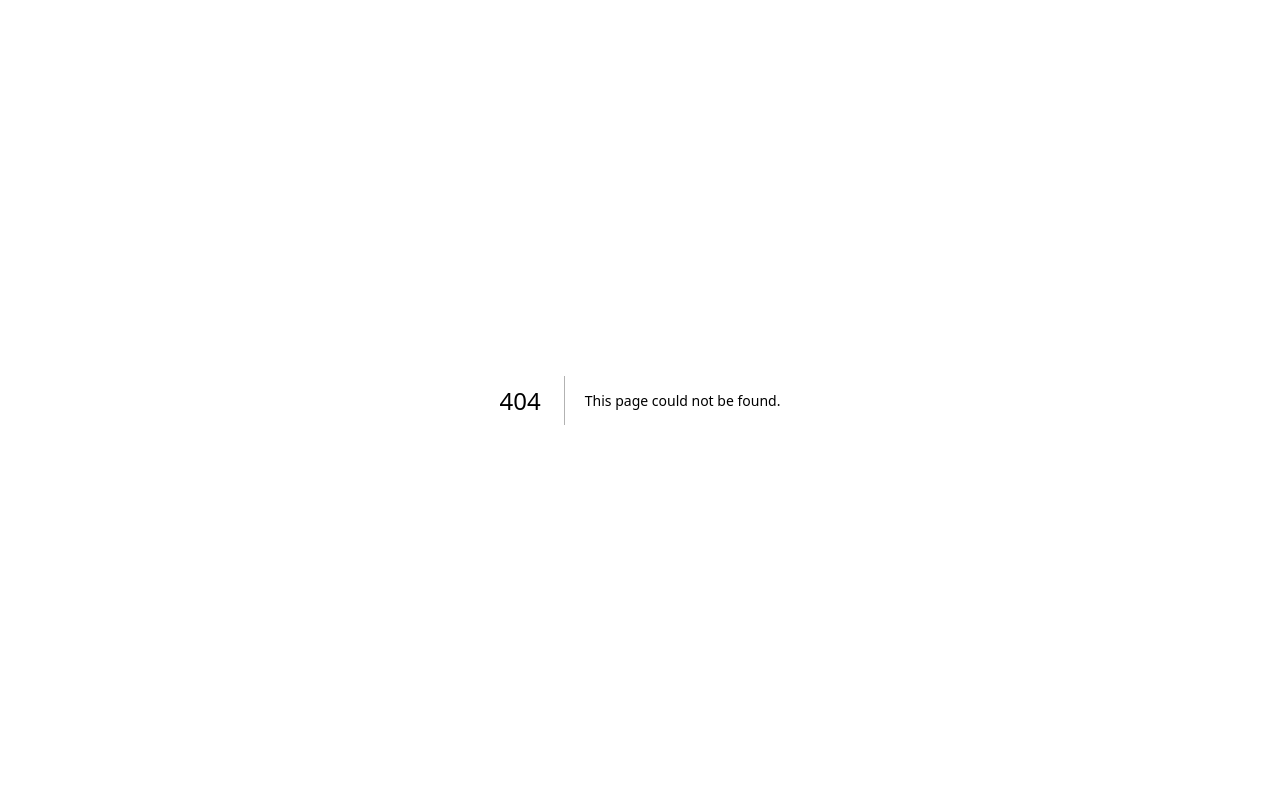
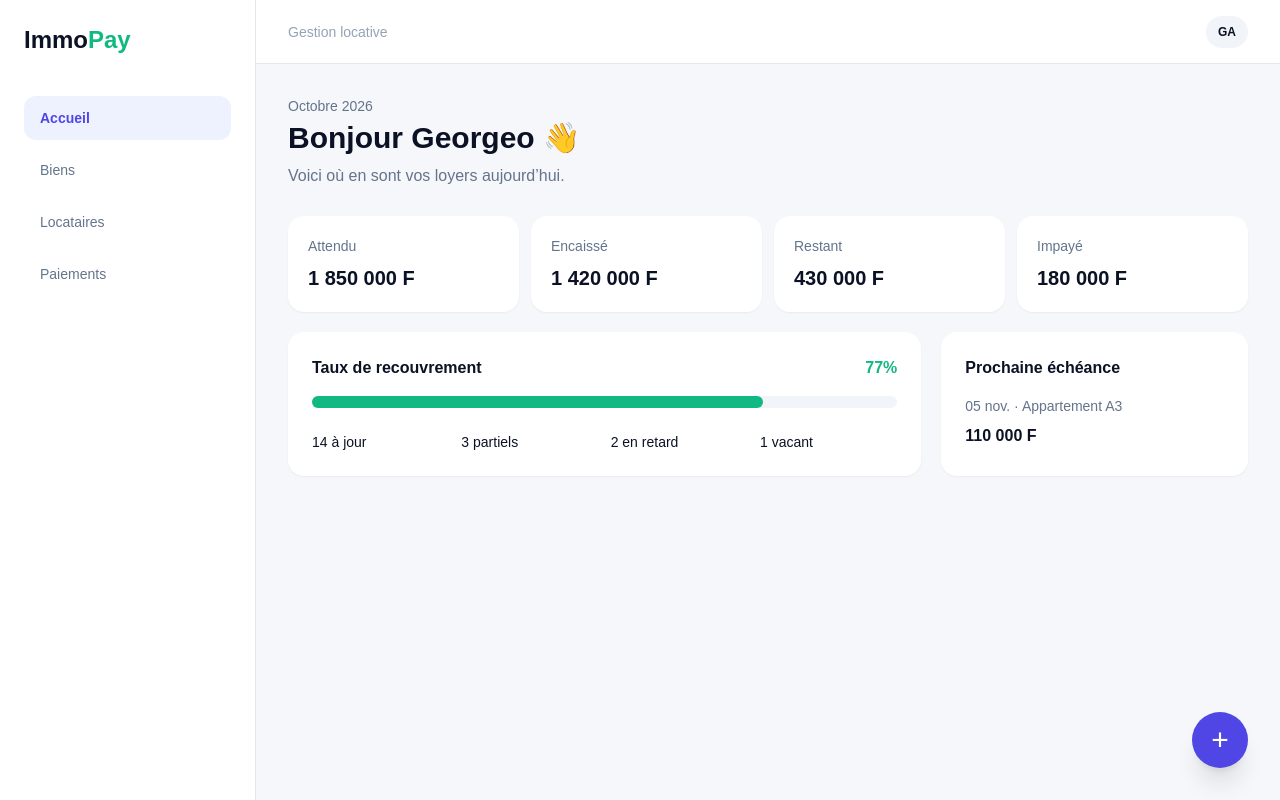
Before and after one commit to TripleCrownDiamond/immopay, a Next.js app: page /dashboard in a window 1280 px wide. Before the commit this address had no page. Built offline with nearby package versions, Linux system fonts and the light colour scheme.

Commit message:
feat: add src/app/dashboard/page.tsx

```diff
--- /dev/null
+++ b/src/app/dashboard/page.tsx
@@ -0,0 +1,3 @@
+import {AppShell} from "@/components/app-shell";
+const stats=[["Attendu","1 850 000 F"],["Encaissé","1 420 000 F"],["Restant","430 000 F"],["Impayé","180 000 F"]];
+export default function Dashboard(){return <AppShell><section><p className="text-sm text-slate-500">Octobre 2026</p><h1 className="mt-1 text-3xl font-bold">Bonjour Georgeo 👋</h1><p className="mt-2 text-slate-500">Voici où en sont vos loyers aujourd’hui.</p></section><section className="mt-7 grid grid-cols-2 gap-3 xl:grid-cols-4">{stats.map(([l,v])=><article key={l} className="rounded-2xl bg-white p-5 shadow-sm"><p className="text-sm text-slate-500">{l}</p><strong className="mt-2 block text-xl">{v}</strong></article>)}</section><section className="mt-5 grid gap-5 lg:grid-cols-3"><article className="rounded-2xl bg-white p-6 shadow-sm lg:col-span-2"><div className="flex justify-between"><h2 className="font-semibold">Taux de recouvrement</h2><strong className="text-emerald-500">77%</strong></div><div className="mt-4 h-3 rounded-full bg-slate-100"><div className="h-full w-[77%] rounded-full bg-emerald-500"/></div><div className="mt-6 grid grid-cols-2 gap-3 text-sm sm:grid-cols-4"><span>14 à jour</span><span>3 partiels</span><span>2 en retard</span><span>1 vacant</span></div></article><article className="rounded-2xl bg-white p-6 shadow-sm"><h2 className="font-semibold">Prochaine échéance</h2><p className="mt-4 text-sm text-slate-500">05 nov. · Appartement A3</p><strong className="mt-2 block">110 000 F</strong></article></section></AppShell>}
```
